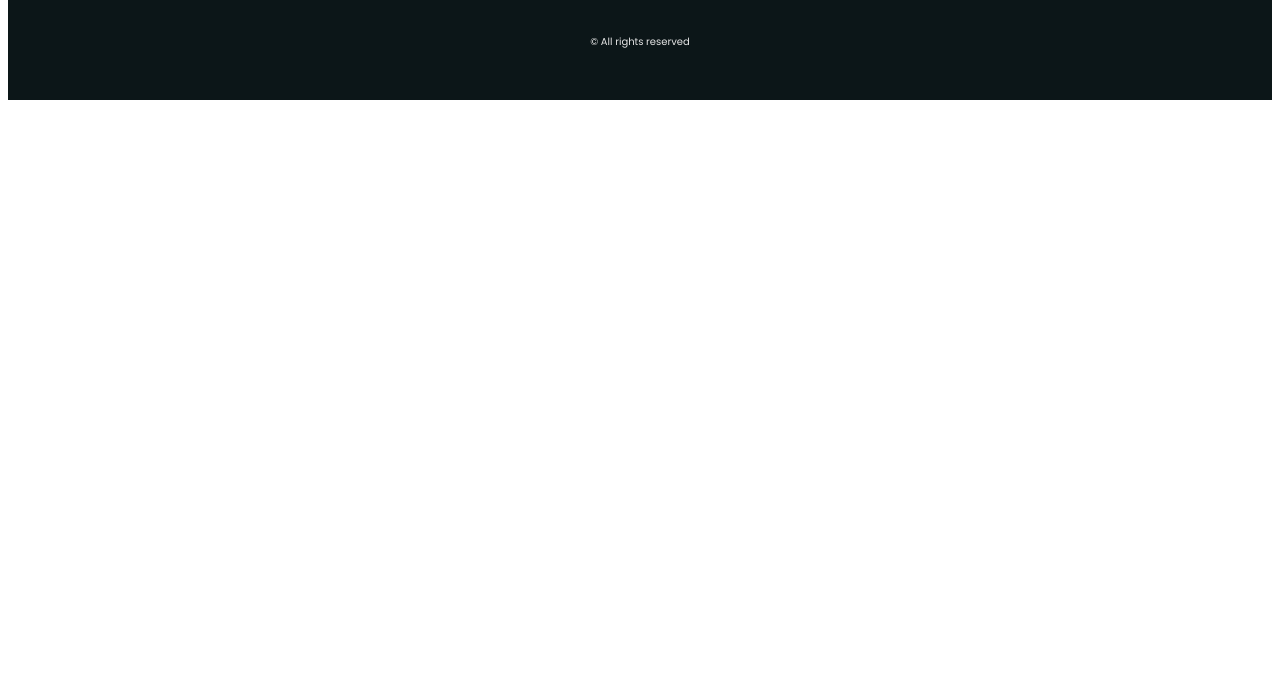
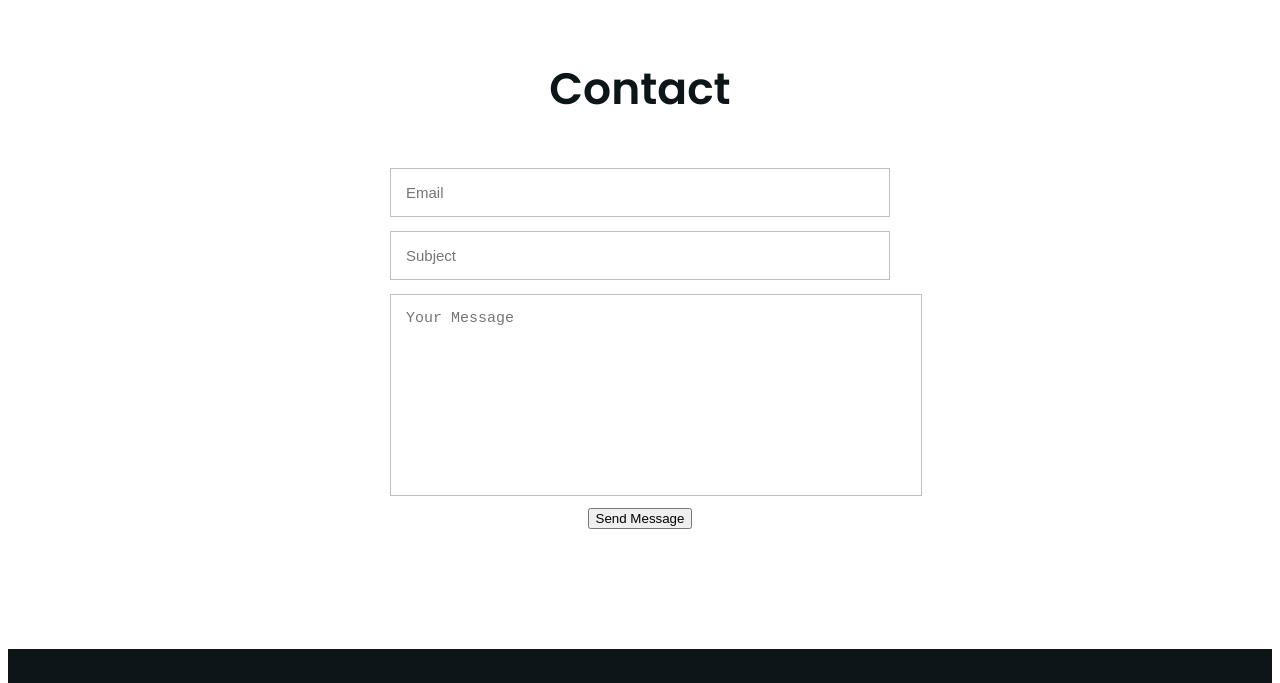
Before and after one commit to NachoMarcecaQA/portfolioqa, a plain HTML site: page index.html in a window 1280 px wide. Shown: the part 3051-3734 px from the top of the page. Before the commit the page ends 3159 px from the top, so only its background shows below. Drawn offline with nearby package versions, Linux system fonts and the light colour scheme.

Commit message:
PQA-5
Form HTML and CSS

```diff
--- a/index.html
+++ b/index.html
@@ -212,6 +212,42 @@
           </div>
       </section>
 
+      <section id="contact" class="contact">
+        <div class="container">
+          <div class="contact-title">
+            <h2 class="title">Contact</h2>
+          </div>
+
+          <form data-aos="zoom-in" action="https://docs.google.com/forms/d/e/1FAIpQLScqkH4DdYGCdVTPd2O6lYKYFTA78VF_gXLg1EM7Hgq0C9w_aQ/formResponse" method="POST" >
+            <div class="input-box">
+              <input
+                type="email"
+                name="entry.315340870"
+                placeholder="Email"
+                required
+              />
+              <input
+                type="text"
+                name="entry.1387388073"
+                placeholder="Subject"
+                required
+              />
+            </div>
+
+            <textarea
+              name="entry.1818282603"
+              id=""
+              cols="30"
+              rows="10"
+              placeholder="Your Message"
+              required
+            ></textarea>
+
+            <input type="submit" value="Send Message" class="contact-button" data-aos="fade-up">
+          </form>
+        </div>
+      </section>
+
   <footer class="footer">
     <div class="container">
       <div class="footer-row">
```
